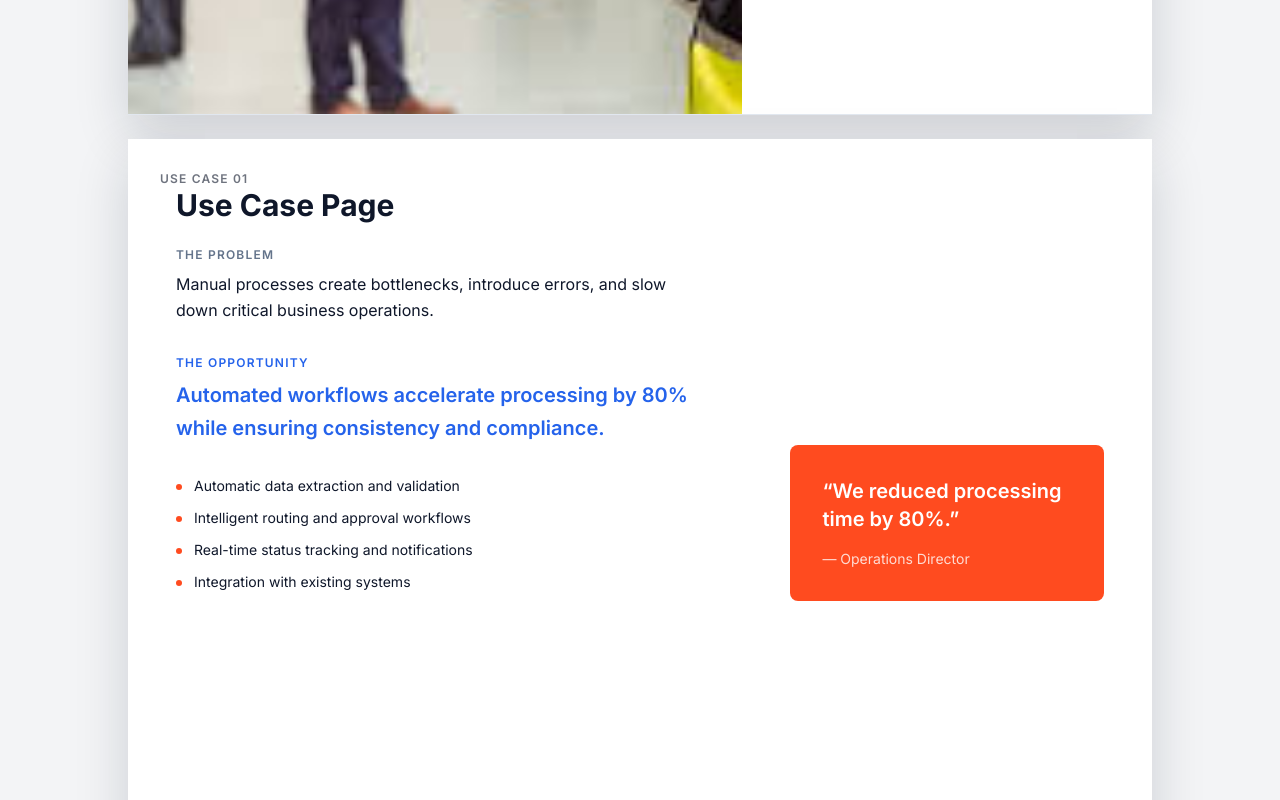
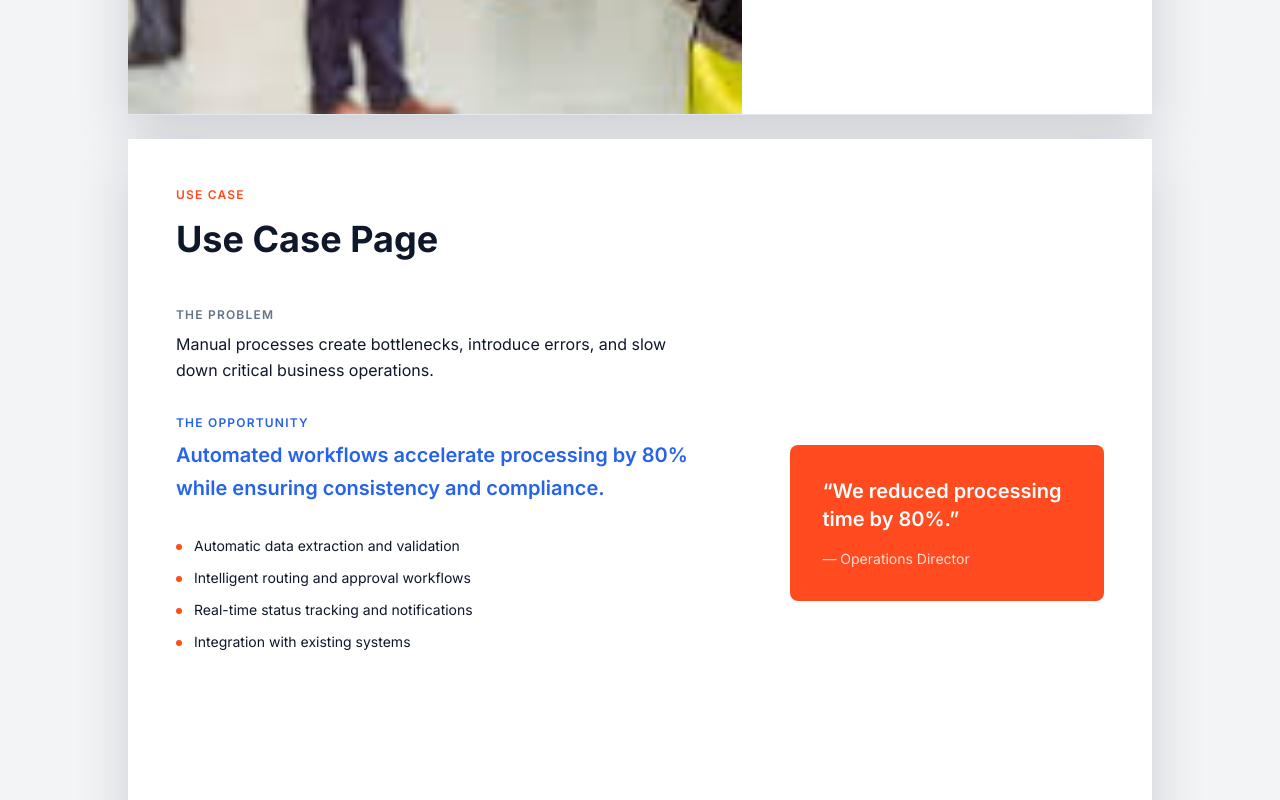
Before and after one commit to somaraju-charter-global/orca-marketing, a Next.js app: page /marketing/template in a window 1280 px wide. Shown: the part 4200-5000 px from the top of the page. Built offline with nearby package versions, Linux system fonts and the light colour scheme.

Commit message:
Updated usecase page

```diff
--- a/components/marketing/UseCasePage.tsx
+++ b/components/marketing/UseCasePage.tsx
@@ -5,6 +5,7 @@ import { PageShell } from "./PageShell";
 type UseCasePageProps = UseCasePageContent;
 
 export function UseCasePage({
+  eyebrow,
   number,
   title,
   problem,
@@ -16,10 +17,15 @@ export function UseCasePage({
   pageNumber,
 }: UseCasePageProps) {
   return (
-    <PageShell variant="light" sectionLabel={`Use Case ${number}`} pageNumber={pageNumber}>
+    <PageShell variant="light" pageNumber={pageNumber}>
       <div className="h-full flex">
         <div className="w-3/5 p-12 flex flex-col">
-          <h2 className="text-3xl font-bold mb-6 text-[var(--orca-ink)]">{title}</h2>
+          {eyebrow && (
+            <div className="text-[var(--orca-orange)] text-xs font-semibold tracking-widest uppercase mb-4">
+              {eyebrow}
+            </div>
+          )}
+          <h2 className="text-4xl font-bold mb-12 text-[var(--orca-ink)]">{title}</h2>
 
           <div className="mb-8">
             <div className="text-xs font-semibold tracking-widest uppercase text-[var(--orca-muted)] mb-2">
--- a/content/guides/template.ts
+++ b/content/guides/template.ts
@@ -71,6 +71,7 @@ export const templateGuide: MarketingGuide = {
     },
     {
       type: "useCase",
+      eyebrow: "Use Case",
       number: "01",
       title: "Use Case Page",
       problem: "Manual processes create bottlenecks, introduce errors, and slow down critical business operations.",
--- a/content/types.ts
+++ b/content/types.ts
@@ -52,6 +52,7 @@ export type ImageCalloutPageContent = {
 
 export type UseCasePageContent = {
   type: "useCase";
+  eyebrow?: string;
   number: string;
   title: string;
   problem: string;
```
